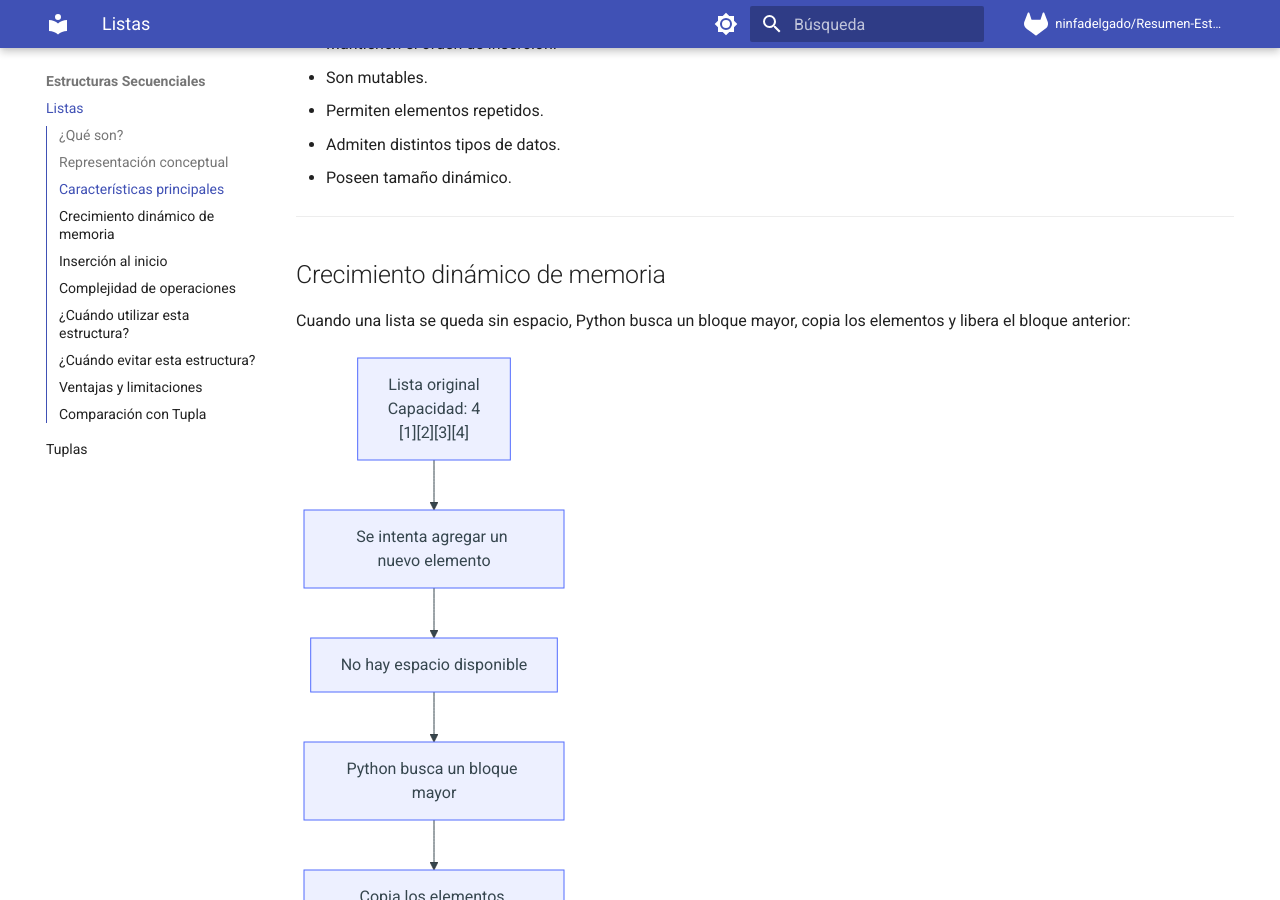
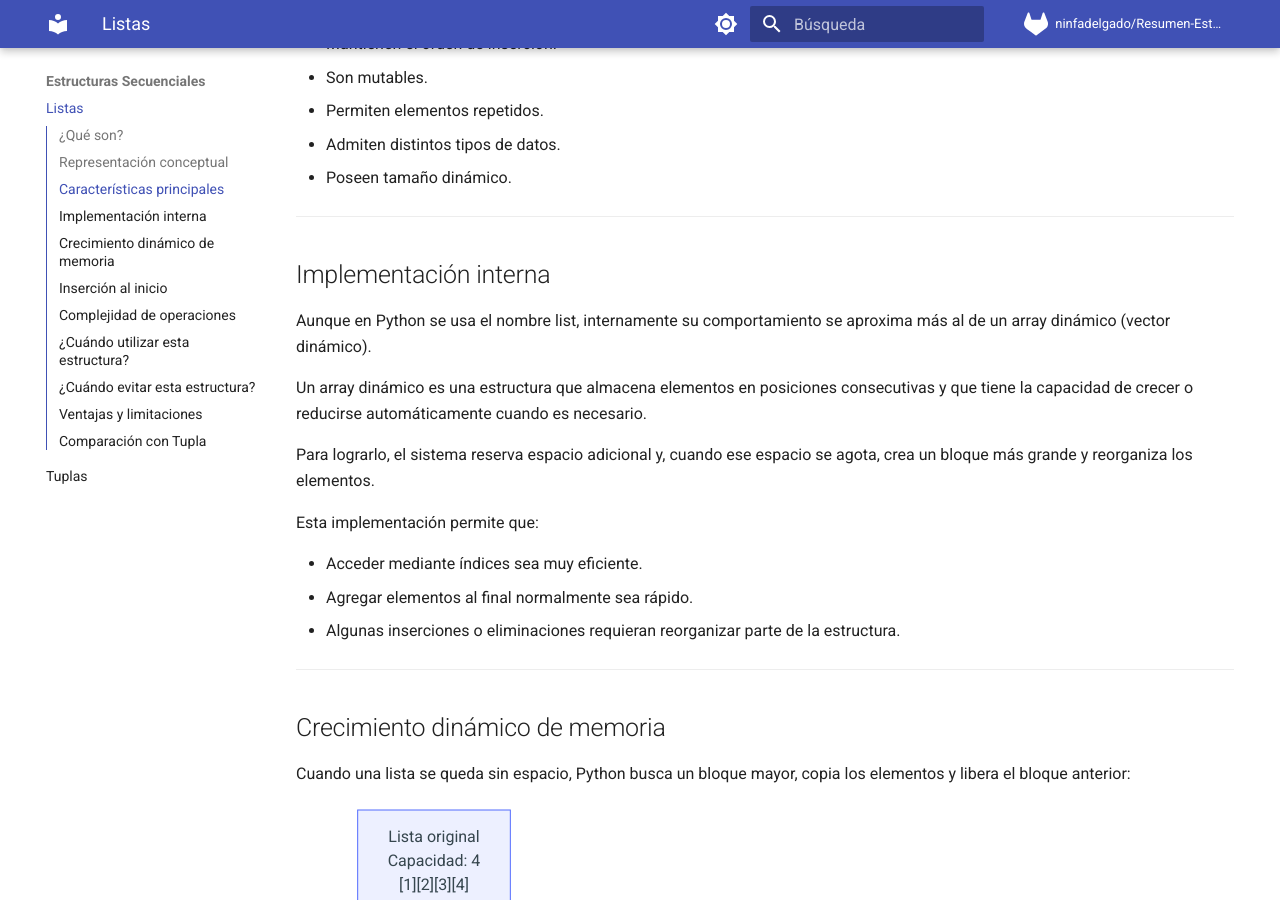
Before and after one commit to ninfadelgado/Estructuras-Datos-Python, an MkDocs documentation site: the page built from docs/estructuras-secuenciales/listas.md, in a window 1280 px wide and 900 px high, scrolled down 706 px. Built offline with MkDocs 1.6.1 and Material for MkDocs 9.7.7, drawn with Linux system fonts in a browser that asks for light colours; comment, search, counter and statistics services are not loaded.

Commit message:
Se agregó el concepto de listas en python

```diff
--- a/docs/estructuras-secuenciales/listas.md
+++ b/docs/estructuras-secuenciales/listas.md
@@ -28,6 +28,22 @@ flowchart LR
 - Permiten elementos repetidos.
 - Admiten distintos tipos de datos.
 - Poseen tamaño dinámico.
+
+---
+
+## Implementación interna
+
+Aunque en Python se usa el nombre list, internamente su comportamiento se aproxima más al de un array dinámico (vector dinámico).
+
+Un array dinámico es una estructura que almacena elementos en posiciones consecutivas y que tiene la capacidad de crecer o reducirse automáticamente cuando es necesario.
+
+Para lograrlo, el sistema reserva espacio adicional y, cuando ese espacio se agota, crea un bloque más grande y reorganiza los elementos.
+
+Esta implementación permite que:
+
+- Acceder mediante índices sea muy eficiente.
+- Agregar elementos al final normalmente sea rápido.
+- Algunas inserciones o eliminaciones requieran reorganizar parte de la estructura.
 
 ---
 
```
